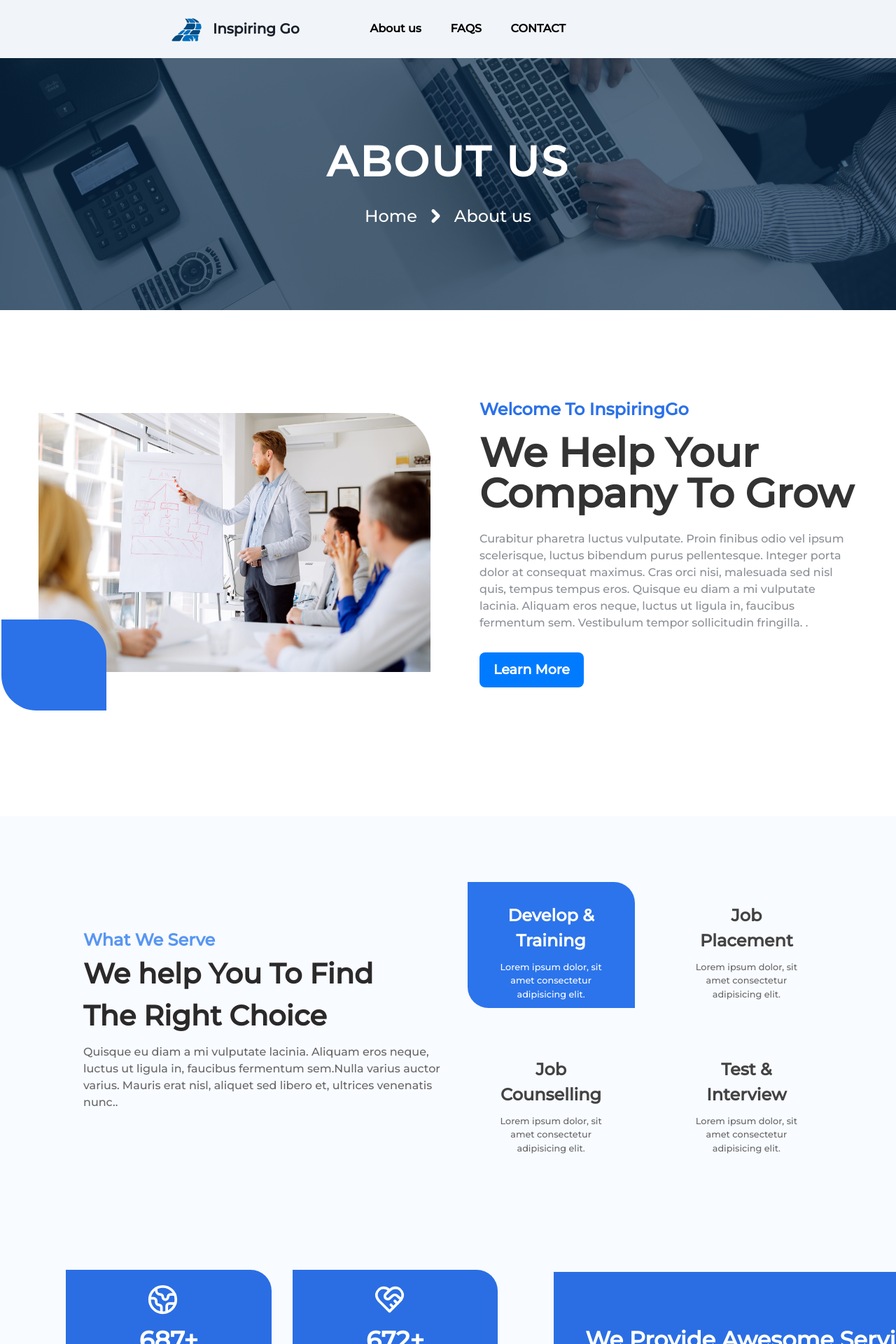
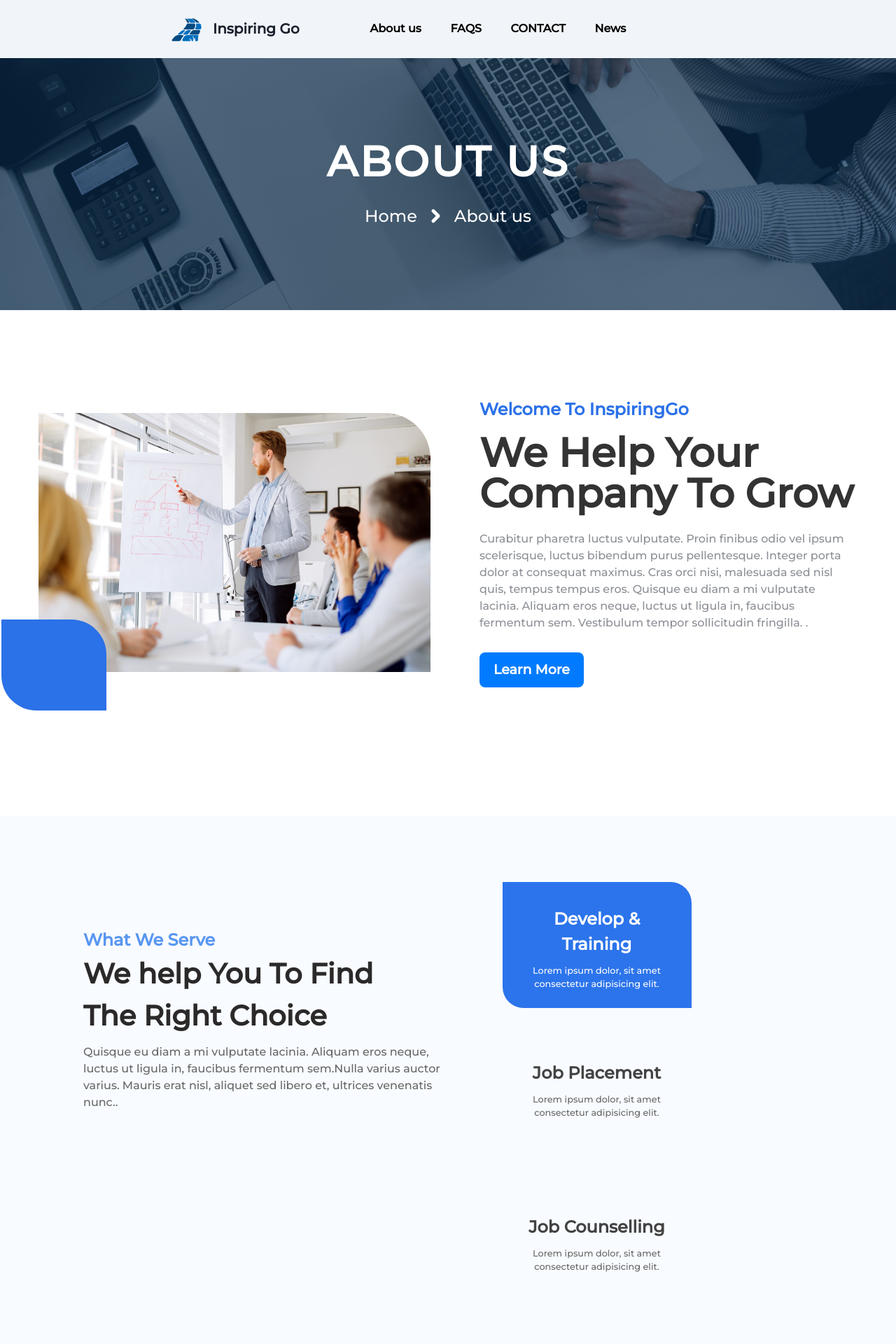
Before and after one commit to RahulRedN/FDFED_IG, a React (Vite) app: page /aboutus in a window 1280 px wide. Shown: the top 1920 px of the page at 70% size. Built offline with nearby package versions, Linux system fonts and the light colour scheme; no server answers.

Commit message:
not completed yet

```diff
--- a/src/App.jsx
+++ b/src/App.jsx
@@ -34,6 +34,7 @@ import PendingList from "./components/Company/PendingList/PendingList";
 import PostJob from "./components/Company/PostJob/PostJob";
 import LoginCompany from "./components/Login/LoginCompany/LoginCompany";
 import CompanyRegister from "./components/Login/LoginCompany/CompanyRegister";
+import QuesCards from "./components/AboutUs/TeamCard/QuesCards";
 
 const Root = () => {
   return <Outlet />;
@@ -47,6 +48,7 @@ const Router = createBrowserRouter(
         <Route path="faqs" element={<Faqs />} />
         <Route path="aboutus" element={<AboutUs />} />
         <Route path="contactus" element={<ContactUs_Home />} />
+        <Route path="news" element={<QuesCards/>} />
       </Route>
 
       <Route path="/login" element={<Login_SignUp />} />
--- a/src/Styles/Faqs.css
+++ b/src/Styles/Faqs.css
@@ -1,77 +1,4 @@
-/*.heading {
-    font-size: 64px;
-    line-height: 68px;
-    margin-bottom: 100px;
-    letter-spacing: -0.03em;
-    margin-top: 50px;
-    font-weight: 700;
-    color: white;
-    padding-bottom: 4px;
 
-   background: linear-gradient(271.72deg, rgb(162, 250, 207) 7.09%, rgb(100, 172, 255) 96.61%);
-   -webkit-background-clip: text;
-   -webkit-text-fill-color: transparent;
-
-  }
-
-
-.box{
-
-   width: 70%;
-   font-size: 20px;
-   margin:200px  200px 200px  200px;
-   height: fit-content;
-   background:#0c1414;
-    background:#fdfdfd;
-
-   border-radius: 30px;
-   box-shadow: 1px 2px 4px rgba(0,0,0,.3);
-   padding: 75px;
-}
-
-
-
-.faqs{
-   padding: 0px 20px 20px;
-}
-
-::-webkit-details-marker{
-   float: right;
-   margin-top: 3px;
-
-}
-
-details{
-   background: #0c1414;
-   padding: 10px 20px;
-   border-radius: 7px;
-   margin-top: 20px;
-   font-family: 'Ubuntu',sans-serif;
-   font-weight: 550;
-   font-size: 16px;
-   letter-spacing: 1px;
-   cursor: pointer;
-  color: #ddd;;
-}
-
-details summary{
-   outline: none;
-   font-weight: bold;
-   color: #ffffff;
-   font-size: 24px;
-}
-
-
-
-
-  .faq-divider {
-    margin: 15px 0;
-    border: 0;
-    border-top: 1px solid #ddd;
-  } */
-
-
-/* Faqs.css */
 
 
 .faq-page {
@@ -105,7 +32,7 @@ details summary{
    /* color: #696ae9; */
    color: #007bff;
    padding-bottom: 4px;
-   margin: 120px 360px 50px 350px;
+   margin: 120px 320px 50px 370px;
    text-align-last: center;
    line-height: 1.2em;
 
@@ -224,4 +151,5 @@ details summary{
    font-weight: 700;
    white-space: pre-line;
    max-width: 300px;
+   margin-right:30px;
  }
--- a/src/components/AboutUs/AboutSections/AboutUsTop2Cards.jsx
+++ b/src/components/AboutUs/AboutSections/AboutUsTop2Cards.jsx
@@ -31,12 +31,9 @@ const AboutUsTop2Cards = () => {
 
         <motion.div
         ref={ref}
-        // initial={{ x: 100, y: 0, scale: 0.8, opacity: 0 }}
-        // animate={inView ? { x: 0, y: 0, scale: 1, opacity: 1 } : "hidden"}
         initial={{ x: 100, y: 0,  opacity: 0 }}
         animate={inView ? { x: 0, y: 0,  opacity: 1 } : "hidden"}
         transition={{ ease: "easeInOut", delay: index * 0.3, duration: 0.5}}
-        // transition={{ ease: "easeInOut", duration: 0.3}}
         className="AboutUsTop2Card"
         key={index}
       >
--- a/src/components/AboutUs/AboutSections/Styles/AboutUsTop2.css
+++ b/src/components/AboutUs/AboutSections/Styles/AboutUsTop2.css
@@ -38,15 +38,21 @@
 }
 
 .AboutUsTop2Cards {
-  display: grid;
+  /* display: grid;
   grid-template-columns: repeat(auto-fill, minmax(175px, 1fr));
+  gap: 50px;
+  flex: 1; */
+  display: flex;
+  flex-wrap: wrap;
   gap: 40px;
-  flex: 1;
+  margin-left: 50px;
 }
 
 .AboutUsTop2Card {
-  padding: 30px;
+  padding: 25px;
+  padding-top: 35px;
   height: 180px;
+  width: 270px;
   transition: background-color 0.3s, color 0.3s, border-radius 0.3s;
 }
 
--- a/src/components/AboutUs/TeamCard/Styles/Ques.css
+++ b/src/components/AboutUs/TeamCard/Styles/Ques.css
@@ -37,7 +37,7 @@
   padding: 25px;
   margin: auto;
   height: 560px;
-  width: 390px;
+  width: 420px;
   margin-top: 0%;
   margin-bottom: 00px;
   text-align: center;
--- a/src/components/homepage_compos/Aboutus.jsx
+++ b/src/components/homepage_compos/Aboutus.jsx
@@ -1,6 +1,6 @@
 import "../../Styles/AboutUs.css";
-import { Link } from "react-router-dom";
-import QuesCards from "../AboutUs/TeamCard/QuesCards";
+// import { Link } from "react-router-dom";
+// import QuesCards from "../AboutUs/TeamCard/QuesCards";
 import AboutUsTop from "../AboutUs/AboutSections/AboutUsTop";
 import AboutUsTop2 from "../AboutUs/AboutSections/AboutUsTop2";
 import AboutUsTop3 from "../AboutUs/AboutSections/AboutUsTop3";
@@ -23,7 +23,7 @@ const AboutUs = () => {
       <Services />
       {/* <Testimonial /> */}
 
-      <QuesCards />
+      {/* <QuesCards /> */}
     </div>
   );
 };
--- a/src/components/homepage_compos/Navbar_Home.jsx
+++ b/src/components/homepage_compos/Navbar_Home.jsx
@@ -1,6 +1,7 @@
 /* eslint-disable react/prop-types */
 import { NavLink } from "react-router-dom";
 import classes from "./css/Navbar_Home_Styles.module.css";
+
 
 import Avatar from "../JobSeeker/Avatar";
 
@@ -22,6 +23,9 @@ const Navbar = ({ navClass }) => {
           <li>
             <NavLink to="contactus">CONTACT</NavLink>
           </li>
+          <li>
+            <NavLink to="news">News</NavLink>
+          </li>
         </ul>
       </div>
     </nav>
```
Also changed, not shown: src/components/homepage_compos/ContactUs_Home/ContactUs_Home.jsx (+9 -0 lines).
